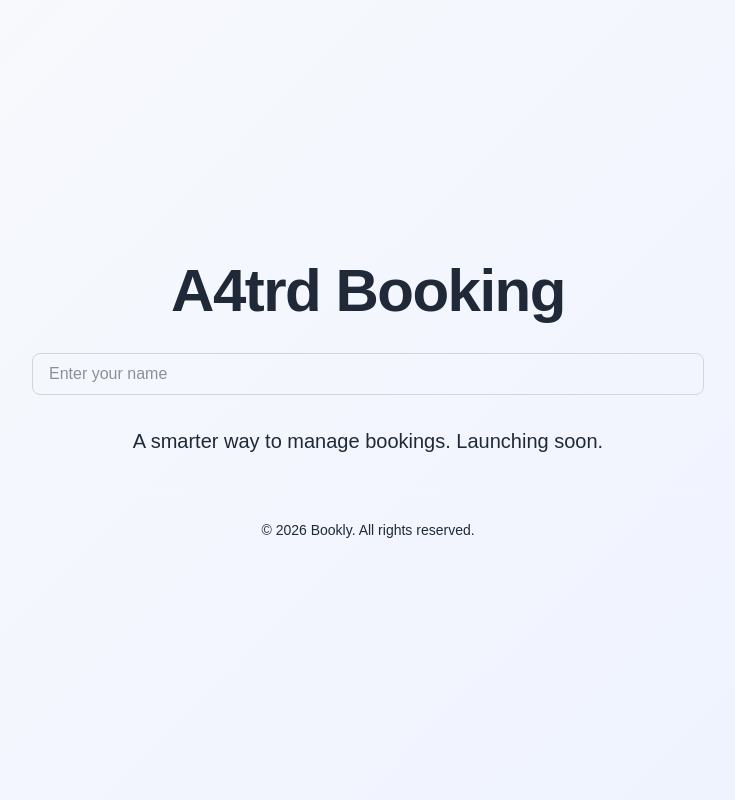
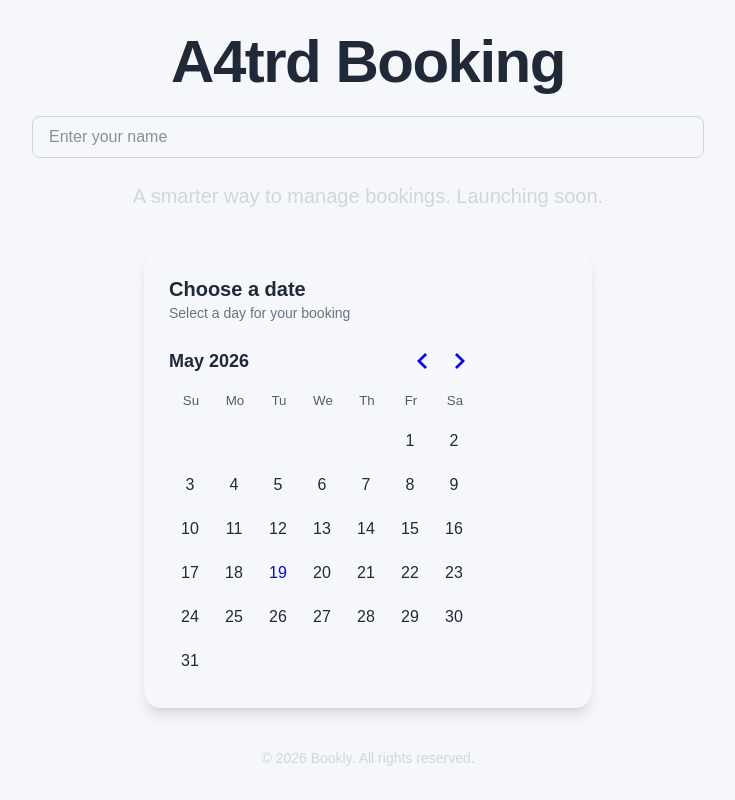
Before and after one commit to Legend4it/a4trd.booking, a Next.js app in the folder a4trd-booking/: page / in a window 1280 px wide. Shown: the whole page, without its empty margins (272-1007 px from the left). Built offline with nearby package versions, Linux system fonts and the light colour scheme.

Commit message:
Add Day Picker

```diff
--- /dev/null
+++ b/a4trd-booking/app/components/BookingCalendar.tsx
@@ -0,0 +1,52 @@
+"use client";
+
+import { useState } from "react";
+import { DayPicker } from "react-day-picker";
+
+
+export default function BookingCalendar({ onDateSelect }: {
+    onDateSelect?: (date: Date | undefined) => void;
+}) {
+    const [selected, setSelected] = useState<Date | undefined>();
+
+    function handleSelect(date: Date | undefined) {
+        setSelected(date);
+        onDateSelect?.(date);
+    }
+
+    return (
+        <div className="w-full max-w-md rounded-2xl bg-background shadow-lg border border-gray-100 p-6">
+            {/* Header */}
+            <div className="mb-4">
+                <h2 className="text-xl font-semibold text-foreground">
+                    Choose a date
+                </h2>
+                <p className="text-sm text-gray-500">
+                    Select a day for your booking
+                </p>
+            </div>
+
+            {/* Calendar */}
+            <div className="rdp-custom">
+                <DayPicker
+                    mode="single"
+                    selected={selected}
+                    onSelect={handleSelect}
+                    className="mx-auto"
+                />
+            </div>
+
+            {/* Selected date */}
+            {selected && (
+                <div className="mt-5 rounded-lg bg-background border border-gray-300 p-3">
+                    <p className="text-sm text-foreground font-medium">
+                        Selected date
+                    </p>
+                    <p className="text-foreground font-semibold">
+                        {selected.toDateString()}
+                    </p>
+                </div>
+            )}
+        </div>
+    );
+}
--- a/a4trd-booking/app/globals.css
+++ b/a4trd-booking/app/globals.css
@@ -48,3 +48,34 @@ body {
 
   min-height: 100vh;
 }
+/* --- Calendar base --- */
+.rdp {
+  font-family: inherit;
+}
+
+/* Selected day */
+.rdp-day_selected,
+.rdp-day_selected:focus-visible,
+.rdp-day_selected:hover {
+  border-radius: 20px;
+}
+
+/* Today */
+.rdp-day_today {
+  font-weight: bold;
+}
+
+/* Hover effect */
+.rdp-day:hover {
+  background-color: #1a1a1a;
+  border-radius: 20px;
+}
+
+/* Remove ugly default focus ring */
+.rdp-selected .rdp-day_button {
+  background-color: #a855f7;
+  border: none;
+}
+.rdp-button:focus-visible {
+  outline: none;
+}
--- a/a4trd-booking/app/layout.tsx
+++ b/a4trd-booking/app/layout.tsx
@@ -1,5 +1,6 @@
 import type { Metadata } from "next";
 import { Geist, Geist_Mono } from "next/font/google";
+import "react-day-picker/dist/style.css";
 import "./globals.css";
 
 const geistSans = Geist({
--- a/a4trd-booking/app/page.tsx
+++ b/a4trd-booking/app/page.tsx
@@ -1,29 +1,55 @@
+"use client";
 
+import { useState } from "react";
+import BookingCalendar from "./components/BookingCalendar";
 
 export default function Home() {
+  const [selectedDate, setSelectedDate] = useState<Date | undefined>();
+
+  function handleDateSelect(date: Date | undefined) {
+    setSelectedDate(date);
+
+    console.log("📅 Selected date:", {
+      date: date?.toISOString(),
+      readable: date?.toDateString(),
+    });
+  }
 
   return (
-    <main className="min-h-screen flex items-center justify-center px-6">
-      <div className="max-w-2xl w-full text-center space-y-8">
+    <main className="min-h-screen flex flex-col items-center justify-center px-6 gap-10 bg-background text-foreground">
 
+      {/* Title + description */}
+      <div className="max-w-2xl w-full text-center space-y-6">
         <h1 className="text-4xl md:text-6xl font-bold tracking-tight">
           A4trd Booking
         </h1>
-      <input
-        type="text"
-        placeholder="Enter your name"
-        className="w-full rounded-lg border border-gray-300 px-4 py-2 focus:outline-none focus:ring-2 focus:ring-blue-500"
-      />
-        <p className="text-foreground text-lg md:text-xl">
+
+        <input
+          type="text"
+          placeholder="Enter your name"
+          className="w-full rounded-lg border border-gray-300 px-4 py-2 focus:outline-none focus:ring-2 focus:ring-blue-500"
+        />
+
+        <p className="text-gray-300 text-lg md:text-xl">
           A smarter way to manage bookings. Launching soon.
         </p>
+      </div>
 
-        <div className="border-t border-white/10 pt-6 mt-10">
-          <p className="text-foreground text-sm">
-            © {new Date().getFullYear()} Bookly. All rights reserved.
-          </p>
+      {/* Calendar */}
+      <BookingCalendar onDateSelect={handleDateSelect} />
+
+      {/* Debug UI */}
+      {/* {selectedDate && (
+        <div className="text-sm text-gray-300 bg-black/10 px-4 py-2 rounded-lg">
+          Selected: {selectedDate.toDateString()}
         </div>
+      )} */}
+
+      {/* Footer */}
+      <div className="text-center text-sm text-gray-300">
+        © {new Date().getFullYear()} Bookly. All rights reserved.
       </div>
+
     </main>
   );
 }
--- a/a4trd-booking/package.json
+++ b/a4trd-booking/package.json
@@ -9,9 +9,11 @@
     "lint": "eslint"
   },
   "dependencies": {
-    "next": "16.2.4",
+    "date-fns": "^4.2.1",
+    "next": "^16.2.6",
     "nodemailer": "^8.0.7",
     "react": "19.2.4",
+    "react-day-picker": "^10.0.1",
     "react-dom": "19.2.4"
   },
   "devDependencies": {
```
Also changed, not shown: 1 other file (tests, documents, lock files or other folders).
